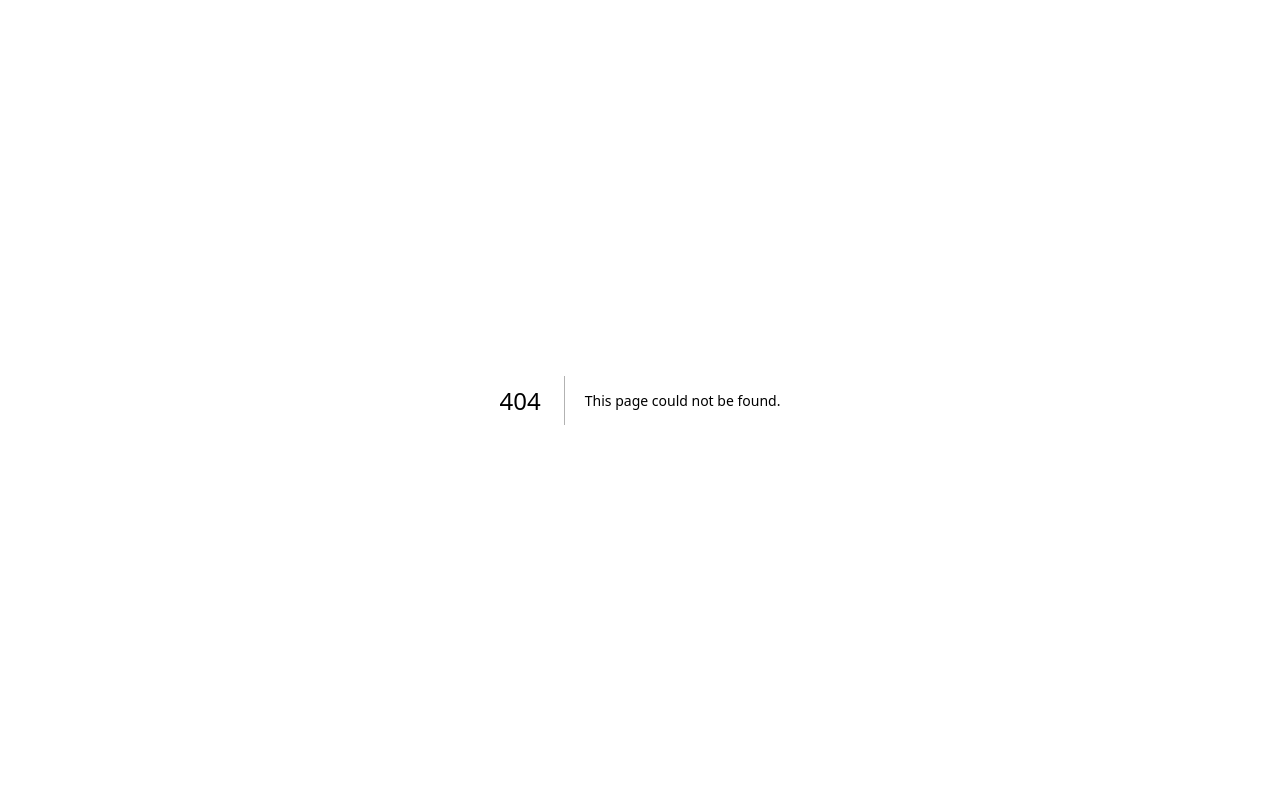
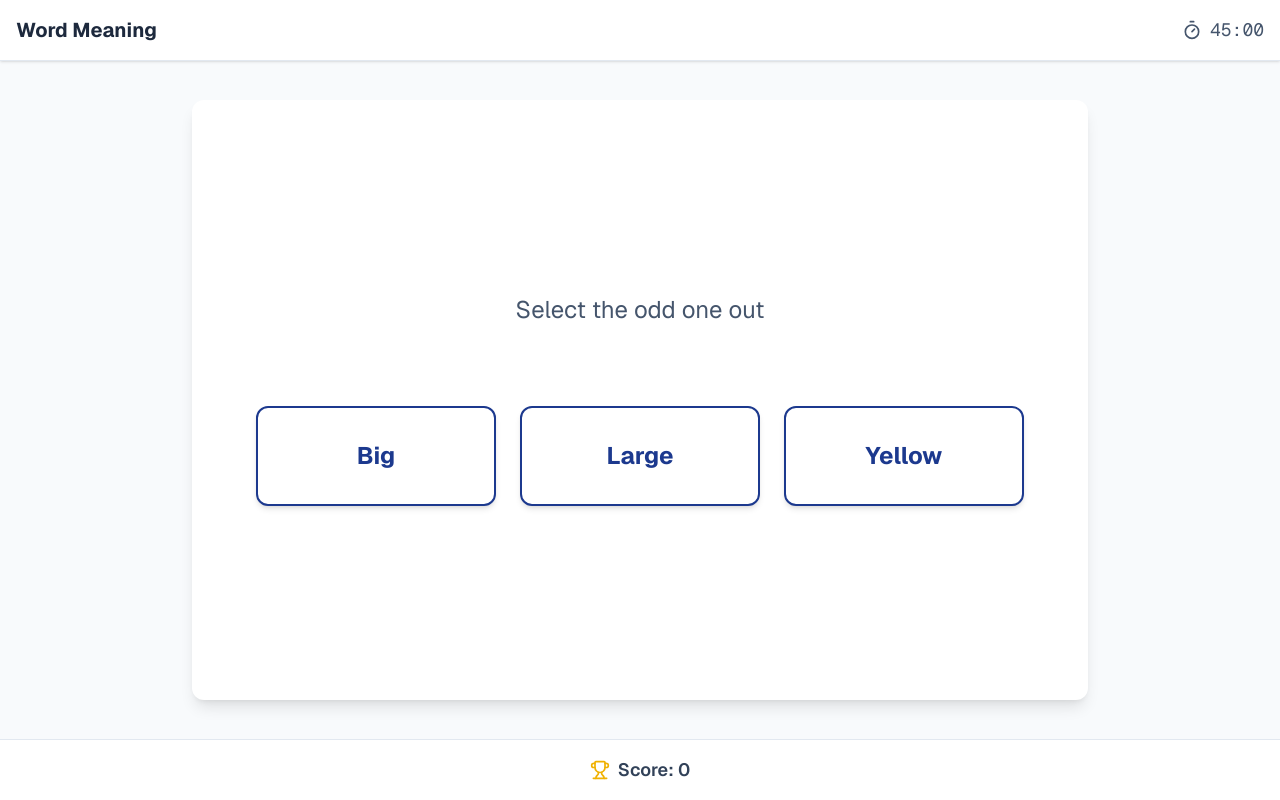
Before and after one commit to Brikita/Aptitude-Tests, a Next.js app: page /word-meaning in a window 1280 px wide. Before the commit this address had no page. Built offline with nearby package versions, Linux system fonts and the light colour scheme.

Commit message:
Add WordMeaningPage component with question generation and scoring logic

```diff
--- /dev/null
+++ b/src/app/word-meaning/page.tsx
@@ -0,0 +1,61 @@
+"use client";
+
+import React, { useState, useEffect } from "react";
+import { TaskLayout } from "@/components/TaskLayout";
+import { useGameStore } from "@/store/useGameStore";
+import {
+  generateWordMeaningQuestion,
+  WordMeaningQuestion,
+} from "@/utils/wordMeaningLogic";
+
+export default function WordMeaningPage() {
+  const { incrementScore, decrementScore, setCurrentTask } = useGameStore();
+  const [currentQ, setCurrentQ] = useState<WordMeaningQuestion | null>(null);
+
+  useEffect(() => {
+    setCurrentTask("word-meaning");
+    loadNewQuestion();
+    // eslint-disable-next-line react-hooks/exhaustive-deps
+  }, []);
+
+  const loadNewQuestion = () => {
+    setCurrentQ(generateWordMeaningQuestion());
+  };
+
+  const handleAnswer = (word: string) => {
+    if (!currentQ) return;
+
+    if (word === currentQ.oddOneOut) {
+      incrementScore(1);
+    } else {
+      decrementScore(1);
+    }
+    loadNewQuestion();
+  };
+
+  if (!currentQ) return null;
+
+  return (
+    <TaskLayout title="Word Meaning">
+      <div className="flex-1 flex flex-col items-center justify-center w-full max-w-3xl mx-auto">
+        <div className="mb-16 text-center">
+          <h2 className="text-2xl text-slate-600 mb-4">
+            Select the odd one out
+          </h2>
+        </div>
+
+        <div className="flex flex-col md:flex-row justify-center gap-6 w-full">
+          {currentQ.words.map((word, index) => (
+            <button
+              key={index}
+              onClick={() => handleAnswer(word)}
+              className="flex-1 bg-white border-2 border-blue-900 text-blue-900 hover:bg-blue-50 text-2xl font-bold py-8 px-4 rounded-xl transition-all transform hover:scale-105 active:scale-95 shadow-md"
+            >
+              {word}
+            </button>
+          ))}
+        </div>
+      </div>
+    </TaskLayout>
+  );
+}
```
